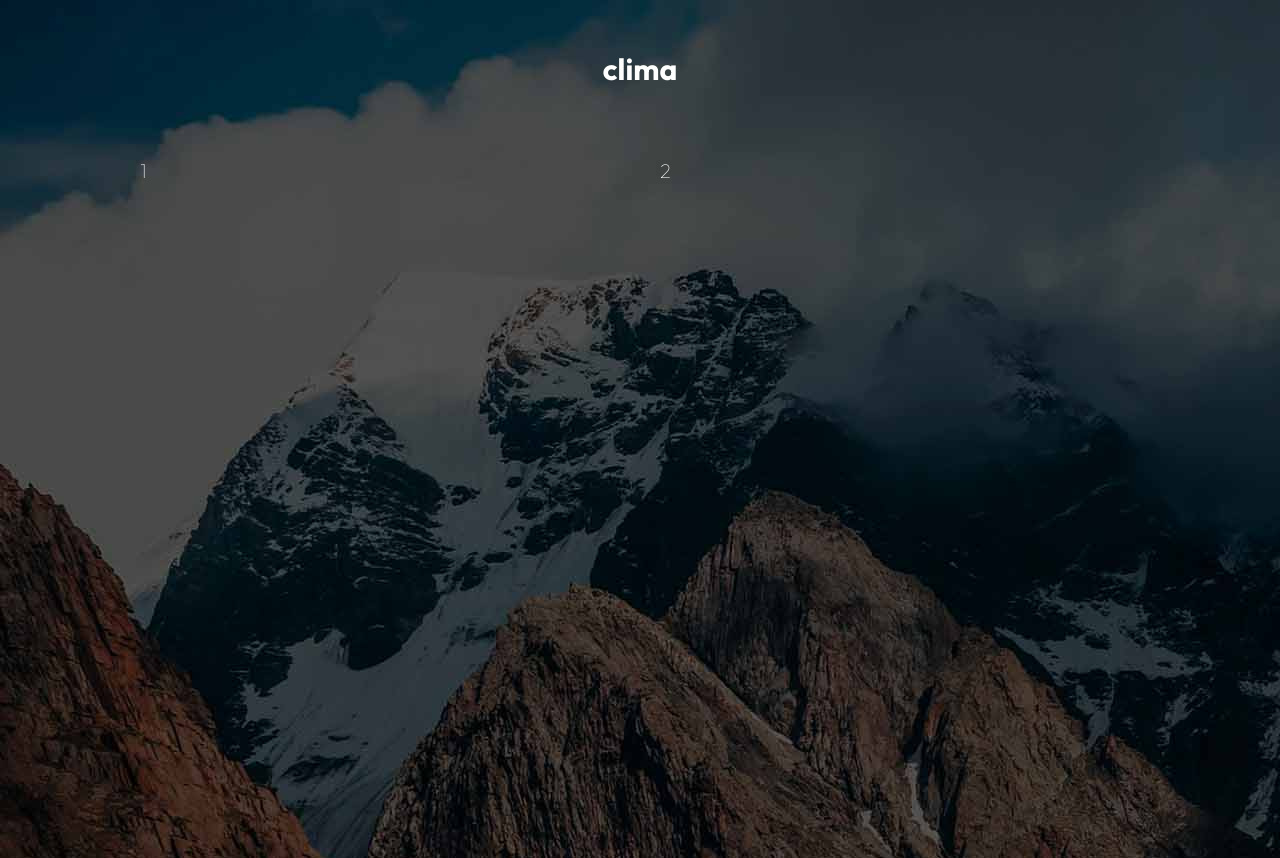
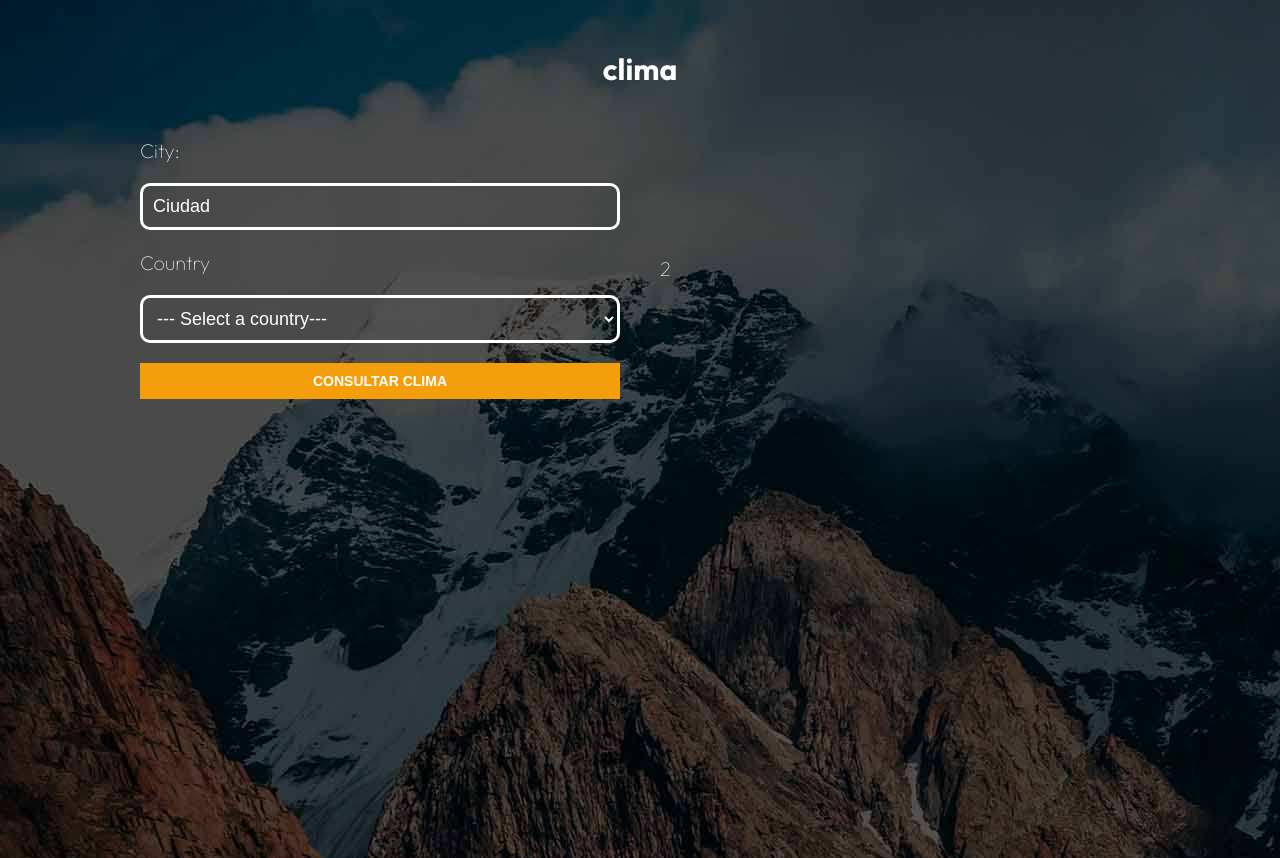
Before and after one commit to jdlagares/Weather-App-Example, a React (Vite) app: page / in a window 1280 px wide. Built offline with nearby package versions, Linux system fonts and the light colour scheme.

Commit message:
add css module to form

```diff
--- a/src/App.tsx
+++ b/src/App.tsx
@@ -1,13 +1,13 @@
 import styles from "./App.module.css"
+import Form from "./components/Form/Form"
 
 function App() {
-
 
   return (
     <>
       <h1 className={styles.title}>clima</h1>
       <div className={styles.container}>
-        <p>1</p>
+        <Form/>
         <p>2</p>
       </div>
     </>
--- /dev/null
+++ b/src/components/Form/Form.module.css
@@ -0,0 +1,28 @@
+.form,.field{
+    display: flex;
+    flex-direction: column;
+    gap :2rem;
+}
+.form input[type="text"],
+form select{
+    padding: 1rem;
+    background-color: transparent;
+    border: .3rem solid var(--white);
+    color:var(--white);
+    font-size: 1.8rem;
+    font-weight: 400;
+    border-radius: 1rem;
+}
+.field ::placeholder{
+    color:var(--white)
+}
+.submit{
+    background-color: var(--primary);
+    border:none;
+    color: var(--white);
+    font-weight: 700;
+    font-size: 1.4rem;
+    text-transform: uppercase;
+    cursor: pointer;
+    padding: 1rem;
+}
--- /dev/null
+++ b/src/components/Form/Form.tsx
@@ -0,0 +1,32 @@
+
+import { countries } from '../../data/countries'
+import styles from "./Form.module.css"
+export default function Form() {
+  return (
+    <form className={styles.form}>
+        <div className={styles.field}>
+            <label htmlFor="city">City:</label>
+            <input
+                id="city"
+                type="text"
+                name="city"
+                placeholder="Ciudad"
+            />
+        </div>
+        <div className={styles.field}>
+            <label htmlFor="city">Country</label>
+            <select>
+                <option value=""> --- Select a country---</option>
+                {countries.map(country=>(
+                <option
+                key={country.code}
+                value={country.name}
+                >{country.name}</option>
+                ))}
+            </select>
+
+        </div>
+        <input className={styles.submit} type="submit" value="consultar clima" />
+    </form>
+  )
+}
--- /dev/null
+++ b/src/data/countries.ts
@@ -0,0 +1,9 @@
+export const countries = [
+    { code: 'US', name: 'Estados Unidos' },
+    { code: 'MX', name: 'México' },
+    { code: 'AR', name: 'Argentina' },
+    { code: 'CO', name: 'Colombia' },
+    { code: 'CR', name: 'Costa Rica' },
+    { code: 'ES', name: 'España' },
+    { code: 'PE', name: 'Perú' }
+  ]
```
Also changed, not shown: src/App.css (deleted, +0 -184 lines).
